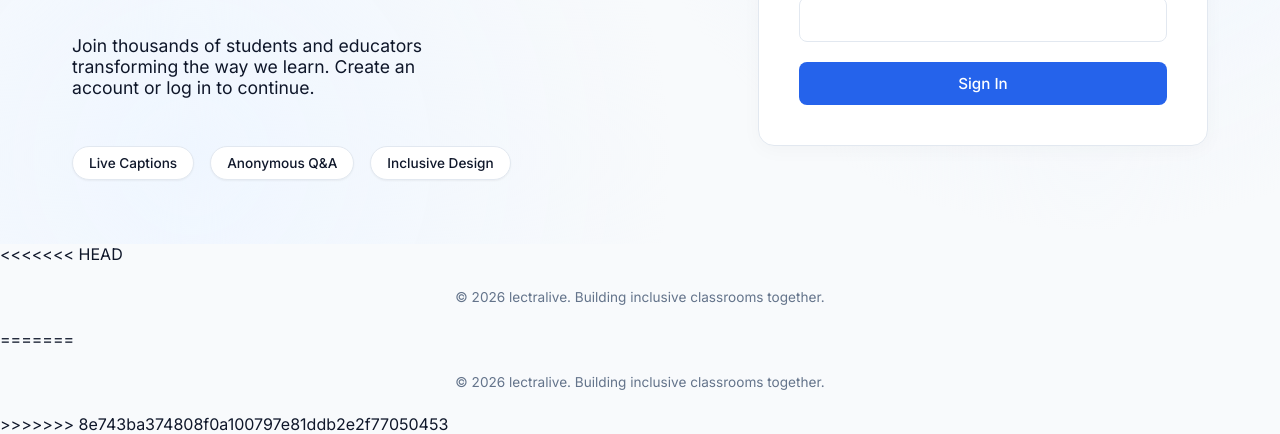
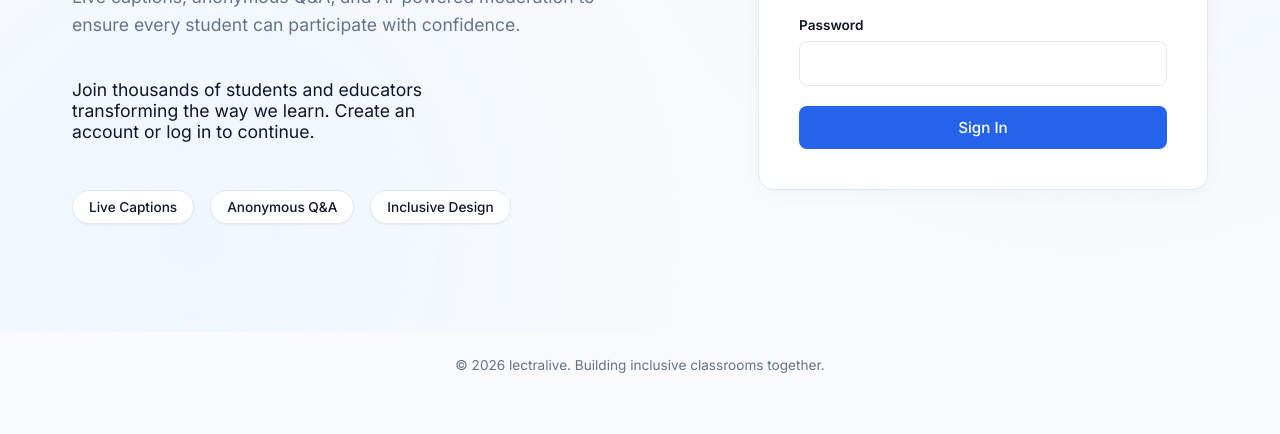
Before and after one commit to 21faizahamed/lectralive, a plain HTML site: page public/index.html in a window 1280 px wide. Shown: the part 403-837 px from the top of the page. After the commit the page ends 800 px from the top, so only its background shows below. Drawn offline with Linux system fonts and the light colour scheme; no server answers.

Commit message:
removed unnessacry

```diff
--- a/public/index.html
+++ b/public/index.html
@@ -164,17 +164,6 @@
       </div>
     </div>
   </main>
-<<<<<<< HEAD
-
-  <footer class="bottom-bar">
-    <p>© 2026 lectralive. Building inclusive classrooms together.</p>
-  </footer>
-
-  <script type="module" src="js/landing.js"></script>
-</body>
-
-</html>
-=======
 
   <footer class="bottom-bar">
     <p>© 2026 lectralive. Building inclusive classrooms together.</p>
@@ -184,4 +173,3 @@
     <script type="module" src="/js/landing.js"></script>
 </body>
 </html>
->>>>>>> 8e743ba374808f0a100797e81ddb2e2f77050453
```
